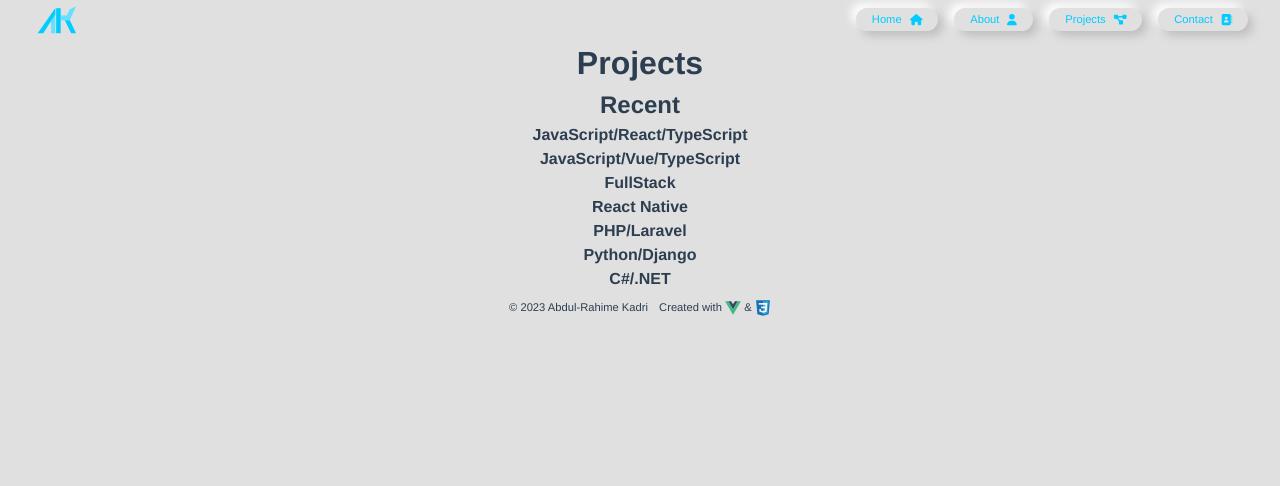
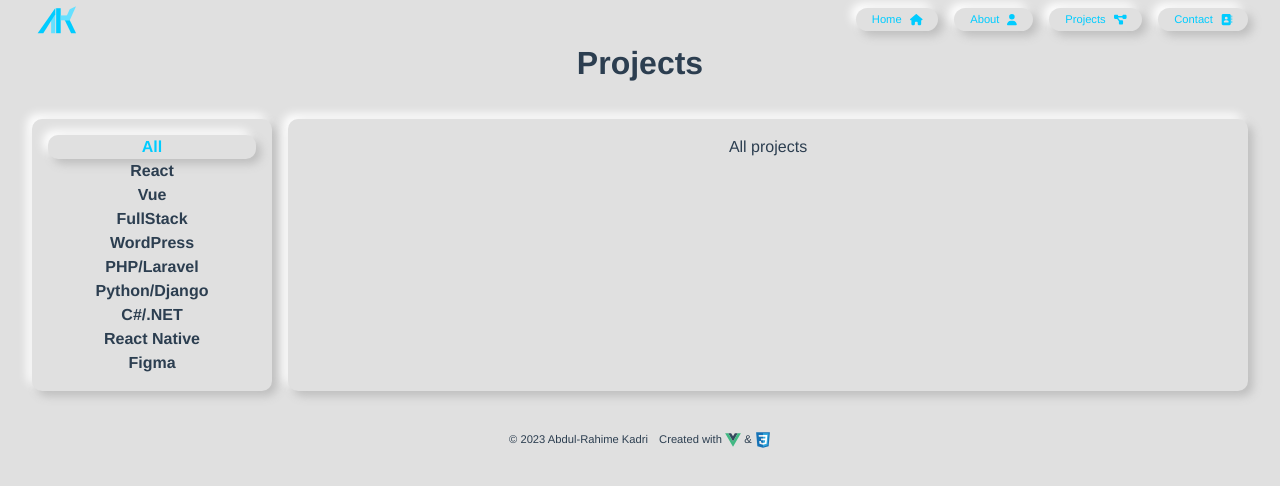
Before and after one commit to AbdulKadri/personal-portfolio-vue, a Vue app: page /projects in a window 1280 px wide. Shown: the top 486 px of the page. Built offline with nearby package versions, Linux system fonts and the light colour scheme.

Commit message:
Add styles & all languages to projects containers

```diff
--- a/src/views/ProjectsView.vue
+++ b/src/views/ProjectsView.vue
@@ -1,15 +1,87 @@
 <template>
   <div class="projects">
     <h1>Projects</h1>
-    <h2>Recent</h2>
-    <h4>JavaScript/React/TypeScript</h4>
-    <h4>JavaScript/Vue/TypeScript</h4>
-    <h4>FullStack</h4>
-    <h4>React Native</h4>
-    <h4>PHP/Laravel</h4>
-    <h4>Python/Django</h4>
-    <h4>C#/.NET</h4>
+
+    <div class="main-section">
+      <nav>
+        <h4
+          v-for="section in sections"
+          :key="section"
+          @click="selected = section"
+          :class="{ active: selected === section }"
+        >
+          {{ section }}
+        </h4>
+      </nav>
+      <main>
+        <div v-if="selected === 'All'">All projects</div>
+        <div v-else-if="selected === 'React'">React projects</div>
+        <div v-else-if="selected === 'Vue'">Vue projects</div>
+        <div v-else-if="selected === 'FullStack'">FullStack projects</div>
+        <div v-else-if="selected === 'WordPress'">WordPress projects</div>
+        <div v-else-if="selected === 'PHP/Laravel'">PHP/Laravel projects</div>
+        <div v-else-if="selected === 'Python/Django'">Python/Django projects</div>
+        <div v-else-if="selected === 'C#/.NET'">C#/.NET projects</div>
+        <div v-else-if="selected === 'React Native'">React Native projects</div>
+        <div v-else-if="selected === 'Figma'">Figma projects</div>
+        <!-- Add more conditions for other sections -->
+      </main>
+    </div>
   </div>
 </template>
 
-<style></style>
+<script setup lang="ts">
+import { ref } from 'vue'
+
+const sections = [
+  'All',
+  'React',
+  'Vue',
+  'FullStack',
+  'WordPress',
+  'PHP/Laravel',
+  'Python/Django',
+  'C#/.NET',
+  'React Native',
+  'Figma'
+]
+const selected = ref(sections[0]) // Default to the first section
+</script>
+
+<style scoped>
+.main-section {
+  display: grid;
+  grid-template-columns: 1fr 4fr;
+  gap: 1rem;
+  margin: 2rem;
+}
+
+nav {
+  border-radius: 10px;
+  background: #e0e0e0;
+  box-shadow: 5px 5px 10px #bebebe, -5px -5px 10px #ffffff;
+  padding: 1rem;
+}
+
+nav > *:hover {
+  cursor: pointer;
+  color: #00ccff;
+  border-radius: 10px;
+  background: #e0e0e0;
+  box-shadow: 5px 5px 10px #bebebe, -5px -5px 10px #ffffff;
+}
+
+nav .active {
+  color: #00ccff;
+  border-radius: 10px;
+  background: #e0e0e0;
+  box-shadow: 5px 5px 10px #bebebe, -5px -5px 10px #ffffff;
+}
+
+main {
+  border-radius: 10px;
+  background: #e0e0e0;
+  box-shadow: 5px 5px 10px #bebebe, -5px -5px 10px #ffffff;
+  padding: 1rem;
+}
+</style>
```
